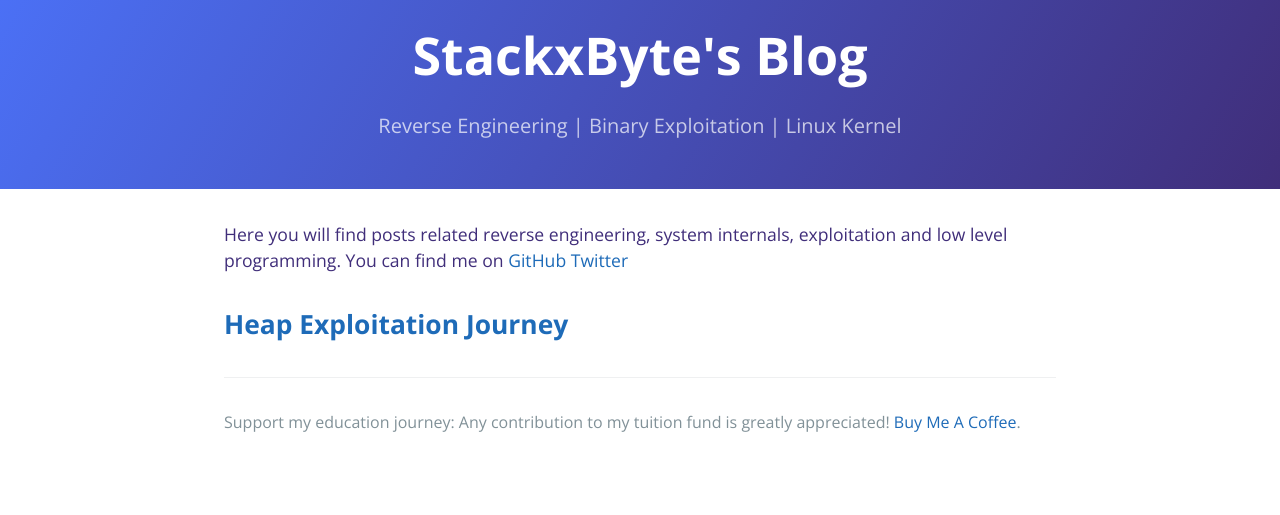
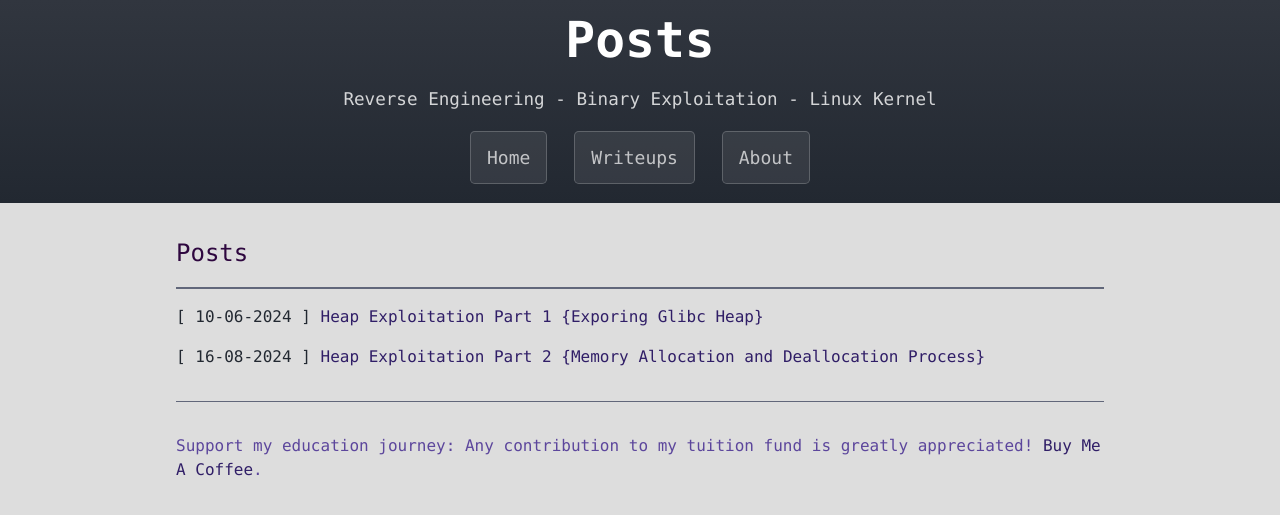
Before and after one commit to stackxbyte/stackxbyte.github.io, a Jekyll site: the page built from index.md, in a window 1280 px wide. Shown: the top 515 px of the page. Built offline with Jekyll 4.4.1, drawn with Linux system fonts in a browser that asks for light colours; our own code applies the rules of GitHub Pages for plain Markdown files.

Commit message:
Site Update

```diff
--- a/_config.yml
+++ b/_config.yml
@@ -1,5 +1,5 @@
 title: StackxByte's Blog
-description: Reverse Engineering | Binary Exploitation | Linux Kernel
+description: Reverse Engineering - Binary Exploitation - Linux Kernel
 show_downloads:
-google_analytics:
+google_analytics: true
 theme: jekyll-theme-cayman
--- a/_layouts/default.html
+++ b/_layouts/default.html
@@ -18,9 +18,15 @@
     <header class="page-header" role="banner">
       <h1 class="project-name">{{ page.title | default: site.title | default: site.github.repository_name }}</h1>
       <h2 class="project-tagline">{{ page.description | default: site.description | default: site.github.project_tagline }}</h2>
+
+      <a href="{{ site.baseurl }}/index" class="btn">Home</a>
+      <a href="{{ site.baseurl }}/writeups" class="btn">Writeups</a>
+      <a href="{{ site.baseurl }}/about" class="btn">About</a>
+
       {% if site.github.is_project_page %}
         <a href="{{ site.github.repository_url }}" class="btn">View on GitHub</a>
       {% endif %}
+
     </header>
 
     <main id="content" class="main-content" role="main">
--- a/_sass/jekyll-theme-cayman.scss
+++ b/_sass/jekyll-theme-cayman.scss
@@ -28,10 +28,11 @@
 body {
   padding: 0;
   margin: 0;
-  font-family: "Open Sans", "Helvetica Neue", Helvetica, Arial, sans-serif;
+  font-family: Monaco, "Bitstream Vera Sans Mono", "Lucida Console", Terminal, monospace;
   font-size: 18px;
   line-height: 1.5;
   color: $body-text-color;
+  background-color: #DDDDDD;
 }
 
 #skip-to-content {
@@ -109,10 +110,10 @@ a {
   color: $header-heading-color;
   text-align: center;
   background-color: $header-bg-color;
-  background-image: linear-gradient(120deg, $header-bg-color-secondary, $header-bg-color);
+  background-image: linear-gradient(180deg, $header-bg-color-secondary, $header-bg-color);
 
   @include large {
-    padding: 1rem 1rem;
+    padding: 0.2rem 1rem;
     // padding: 5rem 6rem;
   }
 
@@ -128,10 +129,10 @@ a {
 
 .project-name {
   margin-top: 0;
-  margin-bottom: 0.1rem;
+  margin-bottom: 0rem;
 
   @include large {
-    font-size: 3.25rem;
+    font-size: 3.10rem;
   }
 
   @include medium {
@@ -144,12 +145,13 @@ a {
 }
 
 .project-tagline {
-  margin-bottom: 2rem;
+  margin-bottom: 1.2rem;
+  margin-top: 0.5rem;
   font-weight: normal;
-  opacity: 0.7;
+  opacity: 0.8;
 
   @include large {
-    font-size: 1.25rem;
+    font-size: 1.10rem;
   }
 
   @include medium {
@@ -169,15 +171,15 @@ a {
   }
 
   @include large {
-    max-width: 64rem;
+    max-width: 70rem;
     padding: 2rem 6rem;
     margin: 0 auto;
-    font-size: 1.1rem;
+    font-size: 1rem;
   }
 
   @include medium {
     padding: 2rem 4rem;
-    font-size: 1.1rem;
+    font-size: 1rem;
   }
 
   @include small {
--- a/_sass/variables.scss
+++ b/_sass/variables.scss
@@ -3,21 +3,21 @@ $large-breakpoint: 64em !default;
 $medium-breakpoint: 42em !default;
 
 // Headers
-$header-heading-color: #fff !default;
-$header-bg-color: #402E7A !default;
-$header-bg-color-secondary: #4B70F5 !default;
+$header-heading-color: #ffffff !default;
+$header-bg-color: #222831 !default;
+$header-bg-color-secondary: #31363F !default;
 
 // Text
-$section-headings-color: #402E7A !default;
-$body-text-color: #606c71 !default;
-$body-link-color: #1e6bb8 !default;
-$blockquote-text-color: #819198 !default;
+$section-headings-color: #2E073F !default;
+$body-text-color: #222831 !default;
+$body-link-color: #301E67 !default;
+$blockquote-text-color: #5C469C !default;
 
 // Code
-$code-bg-color: #f3f6fa !default;
-$code-text-color: #567482 !default;
+$code-bg-color: #f1ecec !default;
+$code-text-color: #5f169b !default;
 
 // Borders
-$border-color: #dce6f0 !default;
-$table-border-color: #e9ebec !default;
-$hr-border-color: #eff0f1 !default;
+$border-color: #000000 !default;
+$table-border-color: #313131 !default;
+$hr-border-color: #61677A !default;
--- a/index.md
+++ b/index.md
@@ -2,6 +2,9 @@
 layout: default
 ---
 
-#### Here you will find posts related reverse engineering, system internals, exploitation and low level programming. You can find me on [GitHub](https://github.com/stackxbyte) [Twitter](https://x.com/c00l_k3d)
+## Posts
 
-## **[Heap Exploitation Journey](posts/heap_exploitation/heap.md)**
+---
+[ 10-06-2024 ] [Heap Exploitation Part 1 {Exporing Glibc Heap}](posts/heap_exploitation/heap_exploitation_part1.md)
+
+[ 16-08-2024 ] [Heap Exploitation Part 2 {Memory Allocation and Deallocation Process} ](posts/heap_exploitation/heap_exploitation_part2.md)
```
Also changed, not shown: about.md (added, +18 -0 lines), writeups.md (added, +6 -0 lines), posts/heap_exploitation/heap_exploitation_part1.md (renamed from posts/heap_exploitation/heap_exploitation_journey_part1.md), posts/heap_exploitation/heap_exploitation_part2.md (renamed from posts/heap_exploitation/heap_exploitation_journey_part2.md), stewie.png (added), thumbnail.png (deleted).
